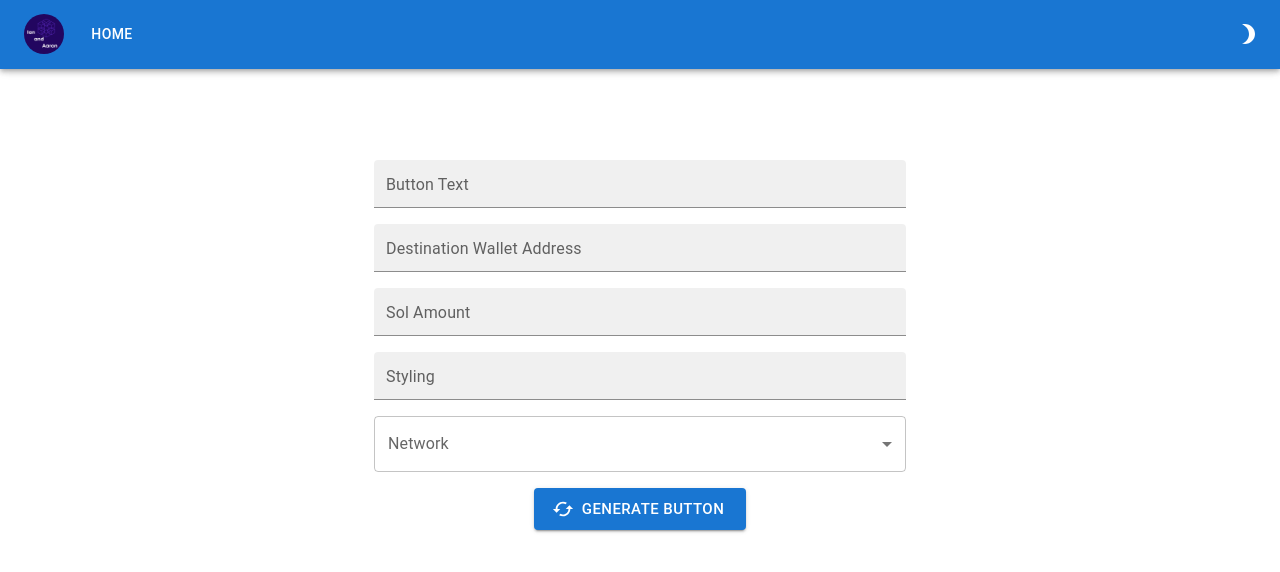
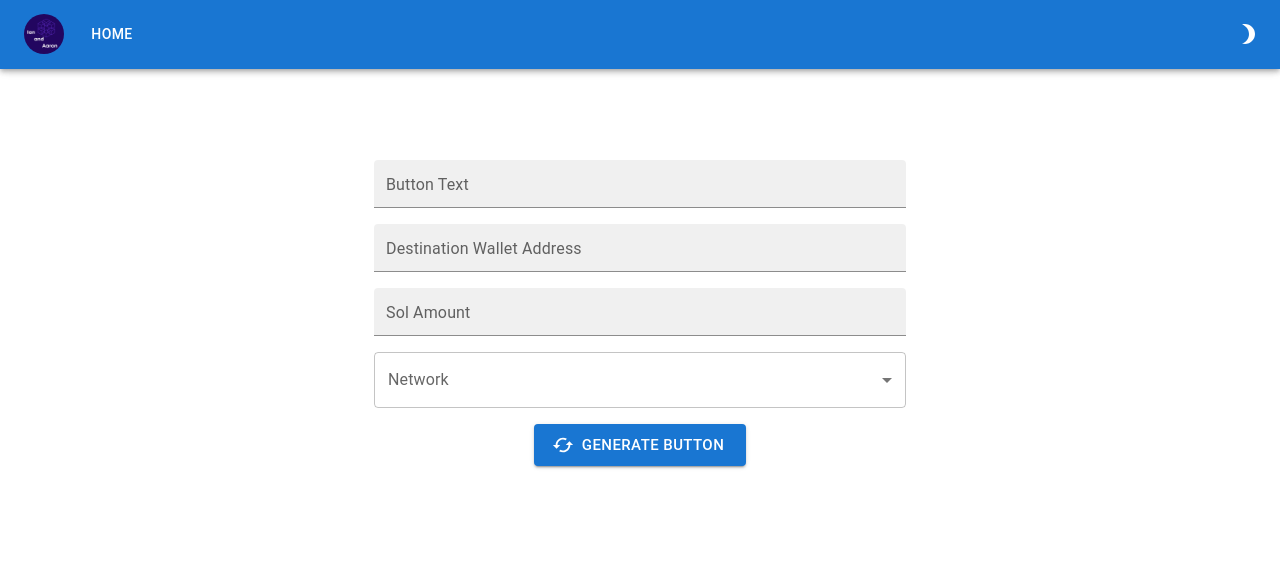
Before and after one commit to IanandAaron/buymealambo.xyz, a React (Create React App) app: page / in a window 1280 px wide. Shown: the top 572 px of the page. Built offline with nearby package versions, Linux system fonts and the light colour scheme.

Commit message:
removing style options

```diff
--- a/src/components/GenerateButton.js
+++ b/src/components/GenerateButton.js
@@ -27,15 +27,16 @@ function GenerateButton(props) {
   const [open, setOpen] = React.useState(false);
   const handleOpen = () => setOpen(true);
   const handleClose = () => setOpen(false);
-  const code = <script
+  const code = (
+    <script
       src="https://cdn.jsdelivr.net/gh/IanandAaron/phantom-wallet-button@main/main.js"
       id="solButton"
       button-text={props.buttonText}
       network={props.network}
       destination-address={props.destinationAddress}
       sol-amount={props.solAmount}
-    button-styling={props.buttonStyling}
     ></script>
+  );
 
   const theme = useTheme();
   const isSmallScreen = useMediaQuery(theme.breakpoints.down("sm"));
--- a/src/components/Home.js
+++ b/src/components/Home.js
@@ -18,7 +18,6 @@ class Home extends React.Component {
       network: "",
       solAmount: "",
       destinationAddress: "",
-      buttonStyling: "",
     };
   }
 
@@ -43,12 +42,6 @@ class Home extends React.Component {
   handleNetworkChange = (e) => {
     this.setState({
       network: e.target.value,
-    });
-  };
-
-  handleStylingChange = (e) => {
-    this.setState({
-      buttonStyling: e.target.value,
     });
   };
 
@@ -82,14 +75,6 @@ class Home extends React.Component {
                 size="small"
                 onChange={this.handleSolAmountChange}
               />
-              <TextField
-                fullWidth
-                id="filled-basic"
-                label="Styling"
-                variant="filled"
-                size="small"
-                onChange={this.handleStylingChange}
-              />
               <FormControl fullWidth>
                 <InputLabel id="network-select-label">Network</InputLabel>
                 <Select
@@ -109,7 +94,6 @@ class Home extends React.Component {
                 network={this.state.network}
                 destinationAddress={this.state.destinationAddress}
                 solAmount={this.state.solAmount}
-                buttonStyling={this.state.buttonStyling}
               />
             </Stack>
           </Container>
```
Lines whose indentation alone changed are shown as unchanged.
